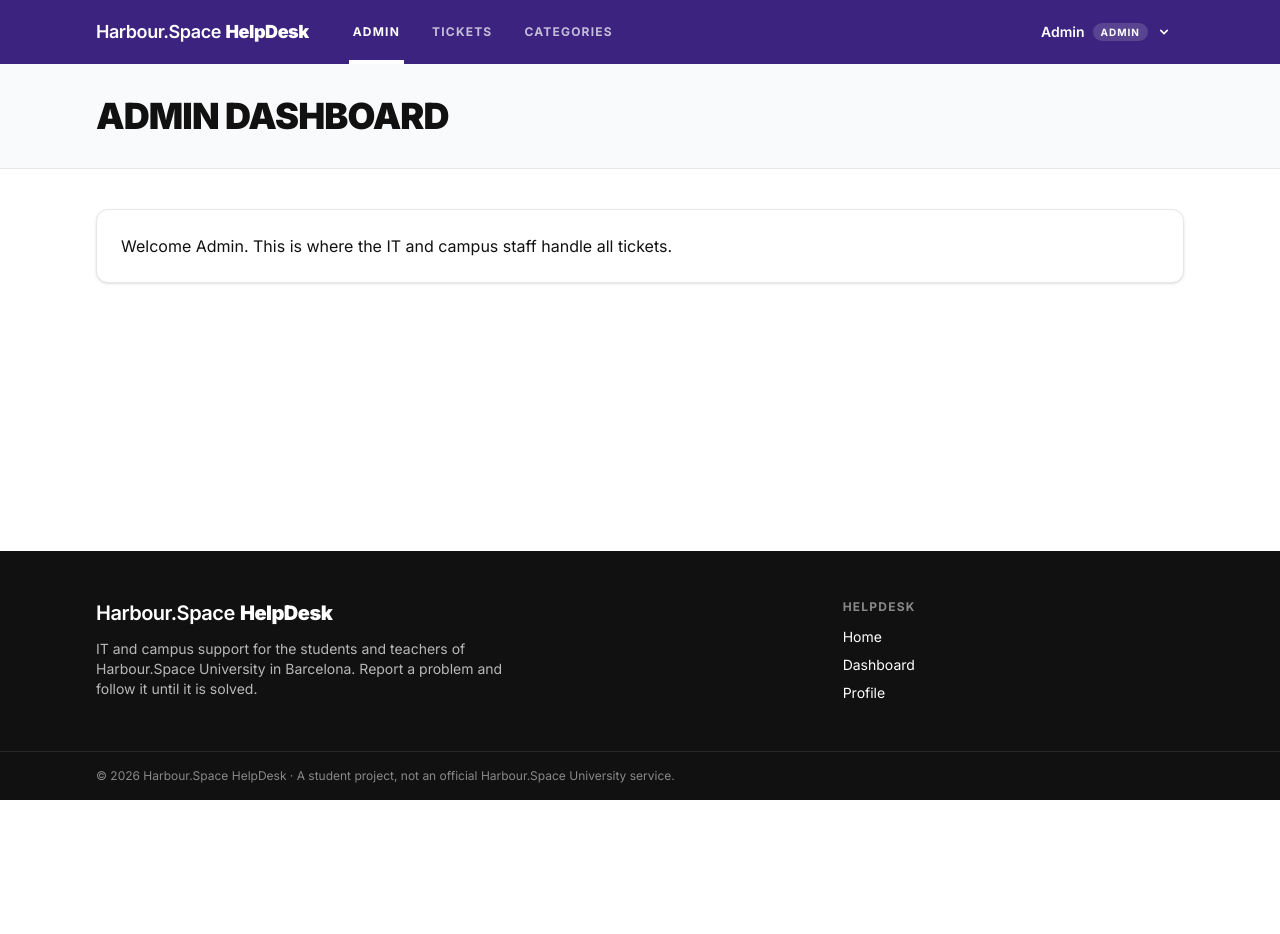
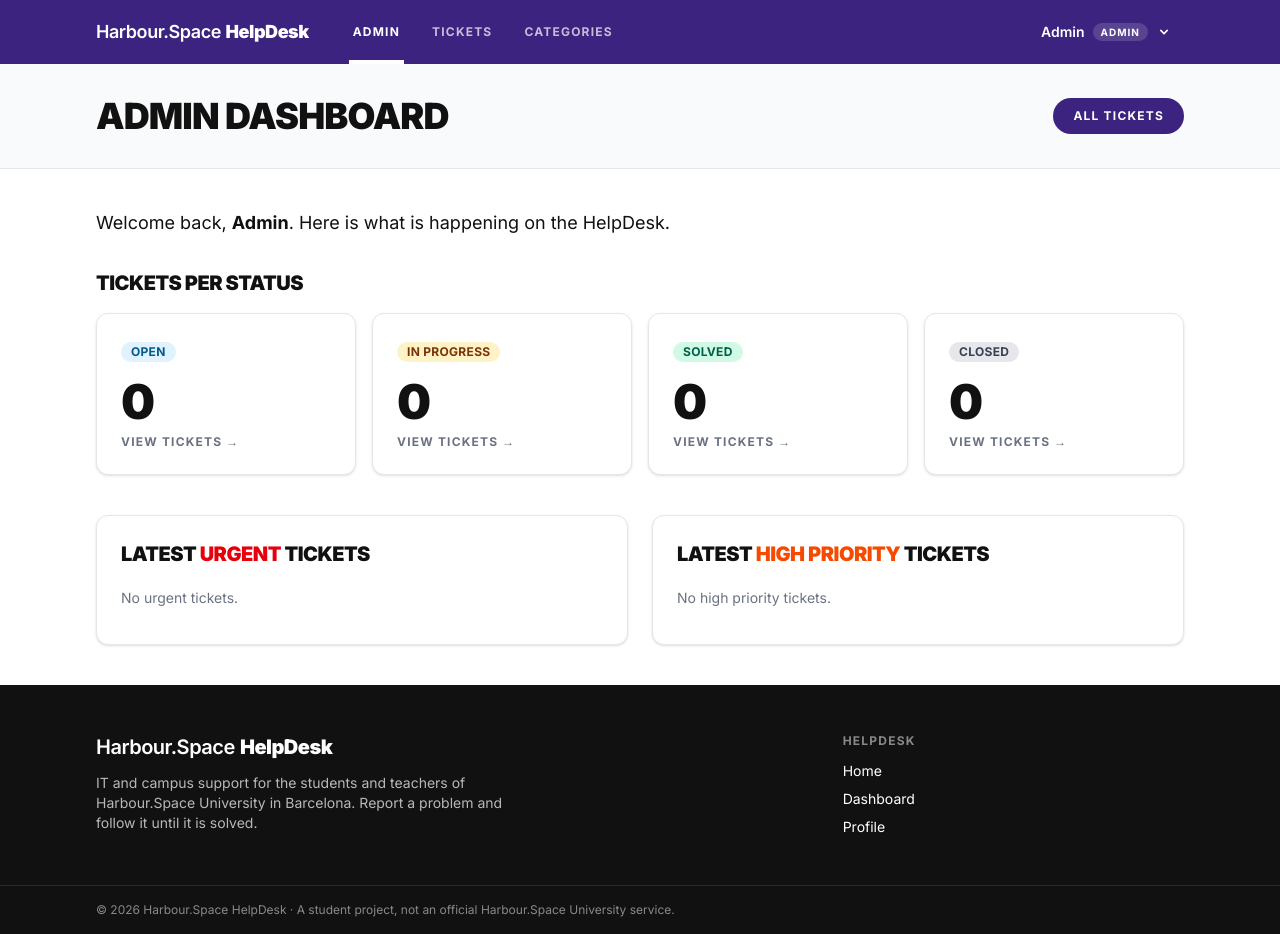
Before and after one commit to xkhaliil/HelpDeskHarbourSpace, a Laravel app: page /admin in a window 1280 px wide. Before the commit the page ends 800 px from the top, so only its background shows below. Run offline with Laravel 12, Linux system fonts and the light colour scheme; a user stored in the database is signed in; data comes from the database, SQL or seed files in the repository; data that the repository does not hold is empty; some libraries are stand-ins or nearby versions.

Commit message:
Add admin dashboard with ticket stats

```diff
--- a/app/Http/Controllers/Admin/DashboardController.php
+++ b/app/Http/Controllers/Admin/DashboardController.php
@@ -2,16 +2,41 @@
 
 namespace App\Http\Controllers\Admin;
 
+use App\Enums\TicketPriority;
+use App\Enums\TicketStatus;
 use App\Http\Controllers\Controller;
+use App\Models\Ticket;
 use Illuminate\View\View;
 
 class DashboardController extends Controller
 {
     /**
-     * Show the admin dashboard.
+     * Show the admin dashboard: tickets per status and the latest important tickets.
      */
     public function index(): View
     {
-        return view('admin.dashboard');
+        $countsPerStatus = [];
+        foreach (TicketStatus::cases() as $status) {
+            $countsPerStatus[$status->value] = Ticket::where('status', $status)->count();
+        }
+
+        $urgentTickets = Ticket::with(['user', 'category'])
+            ->where('priority', TicketPriority::Urgent)
+            ->latest()
+            ->take(5)
+            ->get();
+
+        $highTickets = Ticket::with(['user', 'category'])
+            ->where('priority', TicketPriority::High)
+            ->latest()
+            ->take(5)
+            ->get();
+
+        return view('admin.dashboard', [
+            'statuses' => TicketStatus::cases(),
+            'countsPerStatus' => $countsPerStatus,
+            'urgentTickets' => $urgentTickets,
+            'highTickets' => $highTickets,
+        ]);
     }
 }
--- a/resources/views/admin/dashboard.blade.php
+++ b/resources/views/admin/dashboard.blade.php
@@ -1,5 +1,41 @@
 <x-app-layout title="Admin dashboard">
-    <x-card>
-        <p>Welcome {{ auth()->user()->name }}. This is where the IT and campus staff handle all tickets.</p>
-    </x-card>
+    <x-slot name="actions">
+        <x-button-link :href="route('admin.tickets.index')">All tickets</x-button-link>
+    </x-slot>
+
+    <p class="mb-8 text-lg">
+        Welcome back, <span class="font-bold">{{ auth()->user()->name }}</span>.
+        Here is what is happening on the HelpDesk.
+    </p>
+
+    <!-- Number of tickets per status -->
+    <h2 class="mb-4 text-xl font-black uppercase tracking-tight">Tickets per status</h2>
+
+    <div class="grid gap-4 sm:grid-cols-2 lg:grid-cols-4">
+        @foreach ($statuses as $status)
+            <a href="{{ route('admin.tickets.index', ['status' => $status->value]) }}"
+               class="group rounded-xl border border-gray-200 bg-white p-6 shadow-sm transition hover:border-harbour focus-visible:outline-2 focus-visible:outline-offset-2 focus-visible:outline-harbour">
+                <x-badge :value="$status" />
+                <p class="mt-4 text-5xl font-black tracking-tight">{{ $countsPerStatus[$status->value] }}</p>
+                <p class="mt-2 text-xs font-bold uppercase tracking-widest text-gray-500 group-hover:text-harbour">View tickets &rarr;</p>
+            </a>
+        @endforeach
+    </div>
+
+    <!-- Latest important tickets -->
+    <div class="mt-10 grid gap-6 lg:grid-cols-2">
+        <x-card>
+            <h2 class="text-xl font-black uppercase tracking-tight">Latest <span class="text-red-600">urgent</span> tickets</h2>
+            <div class="mt-2">
+                @include('admin.partials.ticket-list', ['tickets' => $urgentTickets, 'emptyText' => 'No urgent tickets.'])
+            </div>
+        </x-card>
+
+        <x-card>
+            <h2 class="text-xl font-black uppercase tracking-tight">Latest <span class="text-orange-600">high priority</span> tickets</h2>
+            <div class="mt-2">
+                @include('admin.partials.ticket-list', ['tickets' => $highTickets, 'emptyText' => 'No high priority tickets.'])
+            </div>
+        </x-card>
+    </div>
 </x-app-layout>
--- /dev/null
+++ b/resources/views/admin/partials/ticket-list.blade.php
@@ -0,0 +1,16 @@
+{{-- A short list of tickets for the admin dashboard. Needs $tickets and $emptyText. --}}
+<ul class="divide-y divide-gray-200">
+    @forelse ($tickets as $ticket)
+        <li class="py-3">
+            <div class="flex items-start justify-between gap-3">
+                <a href="{{ route('admin.tickets.show', $ticket) }}" class="font-semibold hover:text-harbour hover:underline">{{ $ticket->title }}</a>
+                <x-badge :value="$ticket->status" />
+            </div>
+            <p class="mt-1 text-xs text-gray-500">
+                {{ $ticket->user->name }} &middot; {{ $ticket->category->name }} &middot; {{ $ticket->created_at->diffForHumans() }}
+            </p>
+        </li>
+    @empty
+        <li class="py-3 text-sm text-gray-500">{{ $emptyText }}</li>
+    @endforelse
+</ul>
```
Also changed, not shown: tests/Feature/Admin/DashboardTest.php (added, +30 -0 lines).
